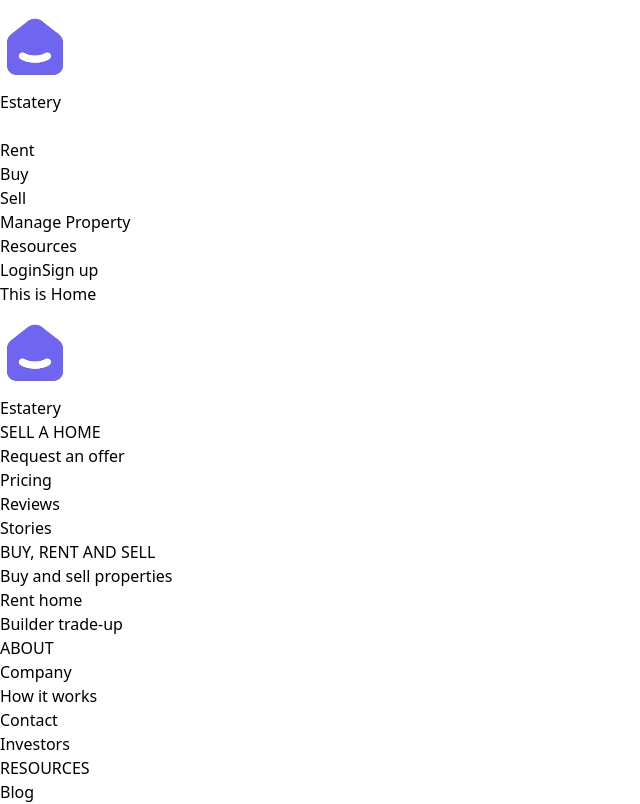
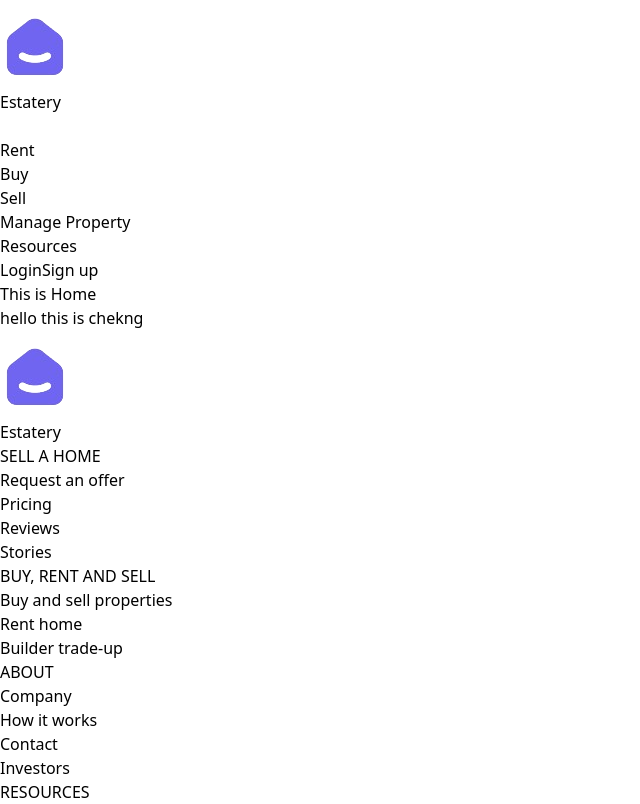
Before and after one commit to harshad00/desinerds_Fornt-end, a React (Vite) app: page / in a window 1280 px wide. Shown: the top 804 px of the page, without its empty margins (0-640 px from the left). Built offline with nearby package versions, Linux system fonts and the light colour scheme.

Commit message:
new branch

```diff
--- a/src/pages/Home.jsx
+++ b/src/pages/Home.jsx
@@ -4,9 +4,7 @@
   return (
     <div className='h-screen bg-red-300 flex text-8xl justify-center items-center text-black/50  '>
       This is Home
-
-      <div className=' bg-black h-screen'></div>
-
+  <h1> hello this is chekng </h1>
     </div>
   );
 }
```
